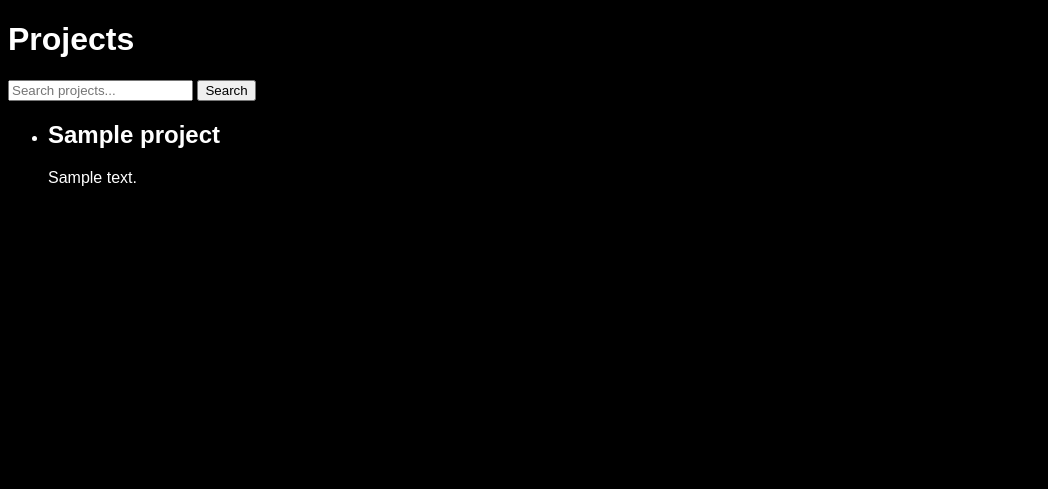
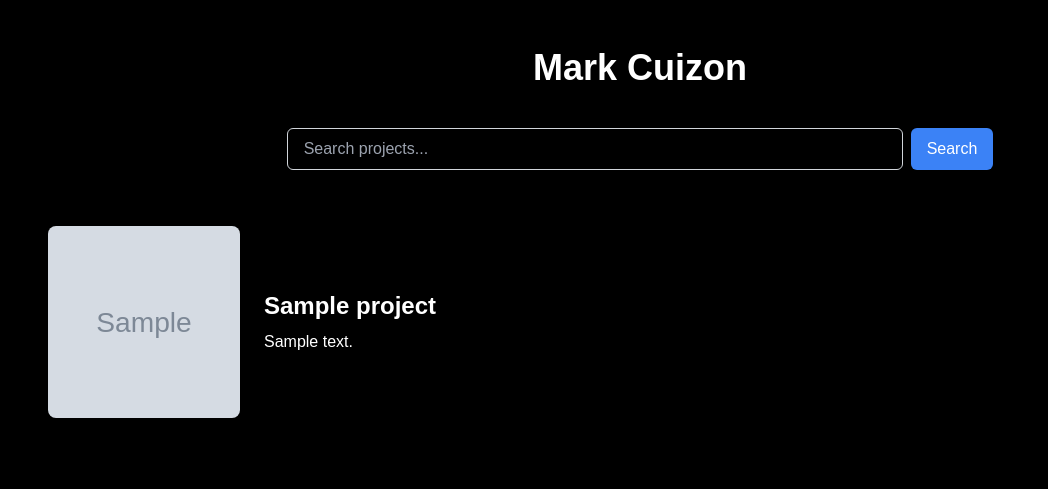
Before and after one commit to marksprojects23/portfolio-website, a Django app: page /projects/ in a window 1280 px wide. Shown: the top 489 px of the page, without its empty margins (0-1048 px from the left). Run offline with Django 5.2, Linux system fonts and the light colour scheme; tables that the repository leaves empty hold one stand-in row (values such as "Sample post"); grey boxes marked "Sample" are stand-in pictures; some libraries are stand-ins or nearby versions.

Commit message:
Extra fluff for the HTML pages

```diff
--- a/portfolio/main/models.py
+++ b/portfolio/main/models.py
@@ -5,7 +5,7 @@ class Project(models.Model):
     title = models.CharField(max_length=200)        # Searchable title
     description = models.TextField()                # Searchable description
     technologies = models.CharField(max_length=200) # or ManyToMany if advanced. Searchable technologies
-    # image = models.ImageField(upload_to='project_images/', null=True, blank=True)
+    image = models.ImageField(upload_to='project_images/', null=True, blank=True)   # Images uploaded via /admin/
     # created_date = models.DateField(auto_now_add=True)
     # etc.
 
--- a/portfolio/main/templates/main/projects.html
+++ b/portfolio/main/templates/main/projects.html
@@ -3,24 +3,46 @@
 <html>
     <head>
         <link rel="stylesheet" type="text/css" href="{% static 'main/style.css' %}">
-        <title>My Projects</title>
+            <meta charset="UTF-8">
+            <meta name="viewport" content="width=device-width, initial-scale=1.0">
+            <title>Projects - Mark Cuizon</title>
+            <script src="https://cdn.tailwindcss.com"></script>
         </head>
-    <body>
-        <h1>Projects</h1>
-        <form method="GET">
-            <input type="text" name="q" placeholder="Search projects..." value="{{ request.GET.q }}">
-            <button type="submit">Search</button>
+
+            <div class="container mx-auto px-6 py-12">
+                <h1 class="text-4xl font-bold text-center mb-10"><a href="/">Mark Cuizon</a></h1>
+
+                <form method="GET" class="mb-8 flex justify-center">
+                    <input type="text" autocomplete="off" name="q" placeholder="Search projects..." value="{{ request.GET.q }}"
+                        class="w-1/2 px-4 py-2 border border-gray-300 bg-black rounded-md shadow-sm focus:ring-2 focus:ring-blue-400">
+                    <button type="submit" class="ml-2 px-4 py-2 bg-blue-500 text-white rounded-md hover:bg-blue-600">
+                        Search
+                    </button>
                 </form>
 
-        <ul>
-            {% for project in projects %}
-                <li>
-                    <h2>{{ project.title }}</h2>
-                    <p>{{ project.description }}</p>
-                </li>
+                <div class="space-y-12">
+                    {% for project in projects reversed %}
+                        <div class="flex flex-col md:flex-row {% if forloop.counter|divisibleby:2 %} md:flex-row-reverse {% endif %} items-center bg-black p-6 shadow-md rounded-lg">
+
+                            {% if project.image %}
+                                <img src="{{ project.image.url }}" alt="{{ project.title }}" class="w-48 h-48 object-cover rounded-lg shadow-md">
+                            {% else %}
+                                <div class="w-48 h-48 bg-gray-300 flex items-center justify-center rounded-lg shadow-md">
+                                    <span class="text-gray-500">No Image</span>
+                                </div>
+                            {% endif %}
+
+                            <div class="md:w-2/3 md:ml-6">
+                                <h2 class="text-2xl font-semibold">{{ project.title }}</h2>
+                                <p class="text-white-600 mt-2">{{ project.description }}</p>
+                            </div>
+                        </div>
                     {% empty %}
-                <li>No projects found.</li>
+                        <p class="text-center text-gray-500">No projects found.</p>
                     {% endfor %}
-        </ul>
+                </div>
+
+            </div>
+
         </body>
         </html>
--- a/portfolio/portfolio/settings.py
+++ b/portfolio/portfolio/settings.py
@@ -119,6 +119,12 @@ USE_TZ = True
 STATIC_URL = 'static/'
 STATIC_ROOT = BASE_DIR / 'staticfiles'
 
+# Media files (Uploaded via /admin/)
+# https://docs.djangoproject.com/en/5.1/topics/files/
+
+MEDIA_URL = 'media/'
+MEDIA_ROOT = BASE_DIR / 'media'
+
 # Default primary key field type
 # https://docs.djangoproject.com/en/5.1/ref/settings/#default-auto-field
 
--- a/portfolio/portfolio/urls.py
+++ b/portfolio/portfolio/urls.py
@@ -16,8 +16,13 @@ Including another URLconf
 """
 from django.contrib import admin
 from django.urls import path, include
+from django.conf import settings            # Both of these
+from django.conf.urls.static import static  # Are just to show images
 
 urlpatterns = [
     path('admin/', admin.site.urls),
     path('', include('main.urls')),
 ]
+
+if settings.DEBUG:                          # Use proper file hosting when deploying
+    urlpatterns += static(settings.MEDIA_URL, document_root=settings.MEDIA_ROOT)
```
Also changed, not shown: portfolio/main/templates/main/home.html (+31 -7 lines), README.md, portfolio/main/migrations/0002_project_image.py (added), portfolio/main/static/main/29594791_1750754321614203_8930191331434707527_n.jpg (added), portfolio/media/project_images/Screenshot_2025-03-08_120504.png (added), portfolio/media/project_images/Screenshot_2025-03-08_120845.png (added), portfolio/media/project_images/Screenshot_2025-03-08_121303.png (added), portfolio/media/project_images/Screenshot_2025-03-08_121550.png (added), portfolio/media/project_images/car.PNG (added), portfolio/media/project_images/pngtree-a-garbage-bin-vector-or-color-illustration-png-image_2013265.jpg (added). Lines whose indentation alone changed are shown as unchanged.
